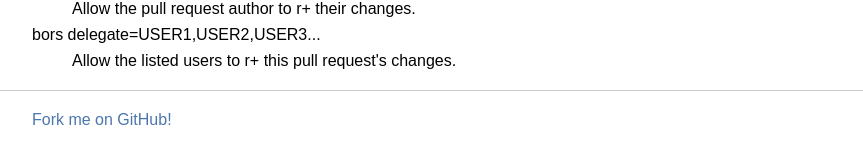
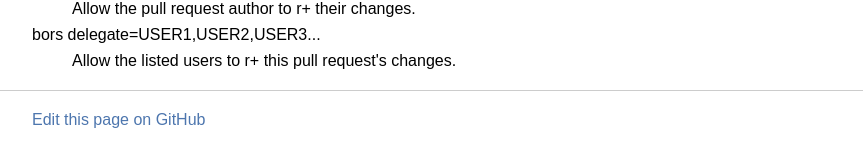
Before and after one commit to bors-ng/bors-ng.github.io, a Jekyll site: the page built from index.html, in a window 1280 px wide and 900 px high, scrolled down 2250 px. Shown: the part 751-897 px from the top of the window, without its empty margins (208-1071 px from the left). Built offline with Jekyll 4.4.1, drawn with Linux system fonts in a browser that asks for light colours; the list of posts is cut into pages by our own code.

Commit message:
Make the bottom link a link to edit the particular page

```diff
--- a/_includes/footer.html
+++ b/_includes/footer.html
@@ -1,5 +1,5 @@
 <footer role=note>
   <p class=wrapper>
-    <a href="https://github.com/bors-ng">Fork me on GitHub!</a>
+    <a href="{{ site.github.repository_url }}/edit/{{ site.branch }}/{{ page.path }}">Edit this page on GitHub</a>
   </p>
 </footer>
```
